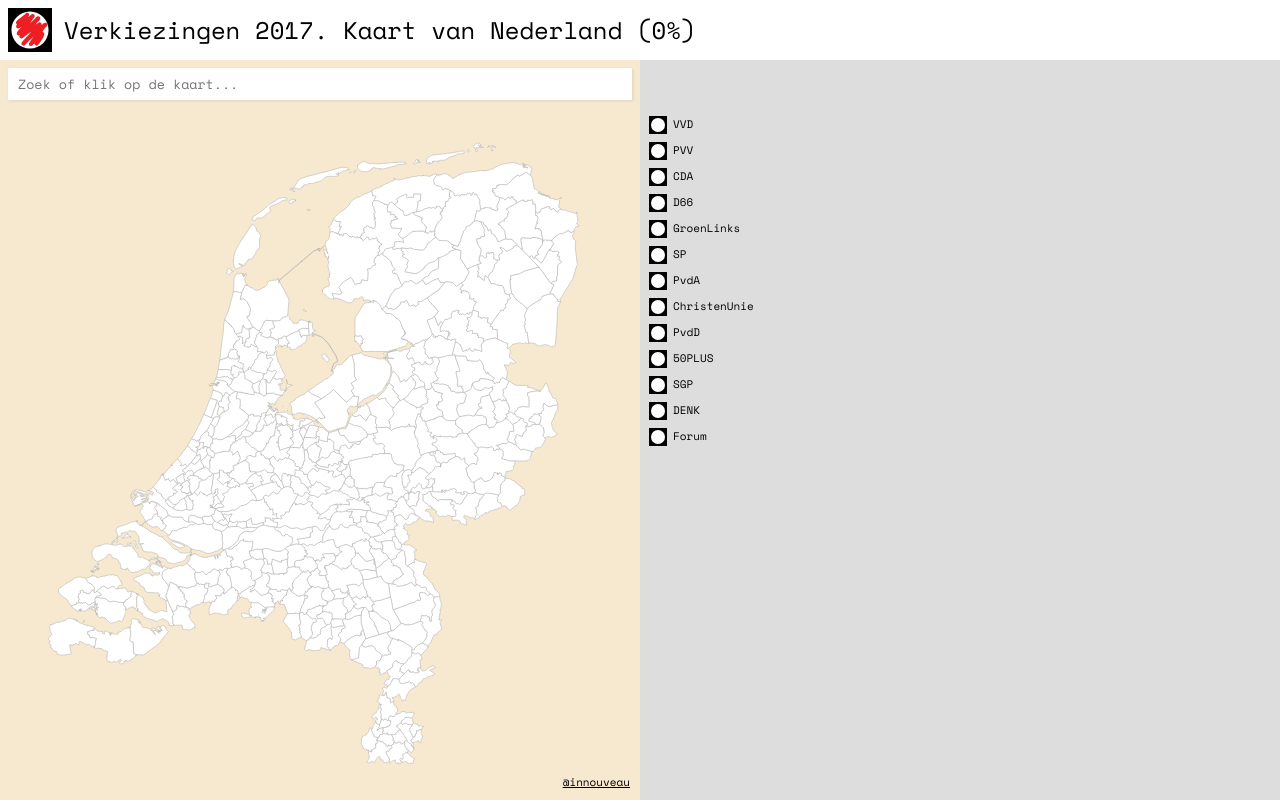
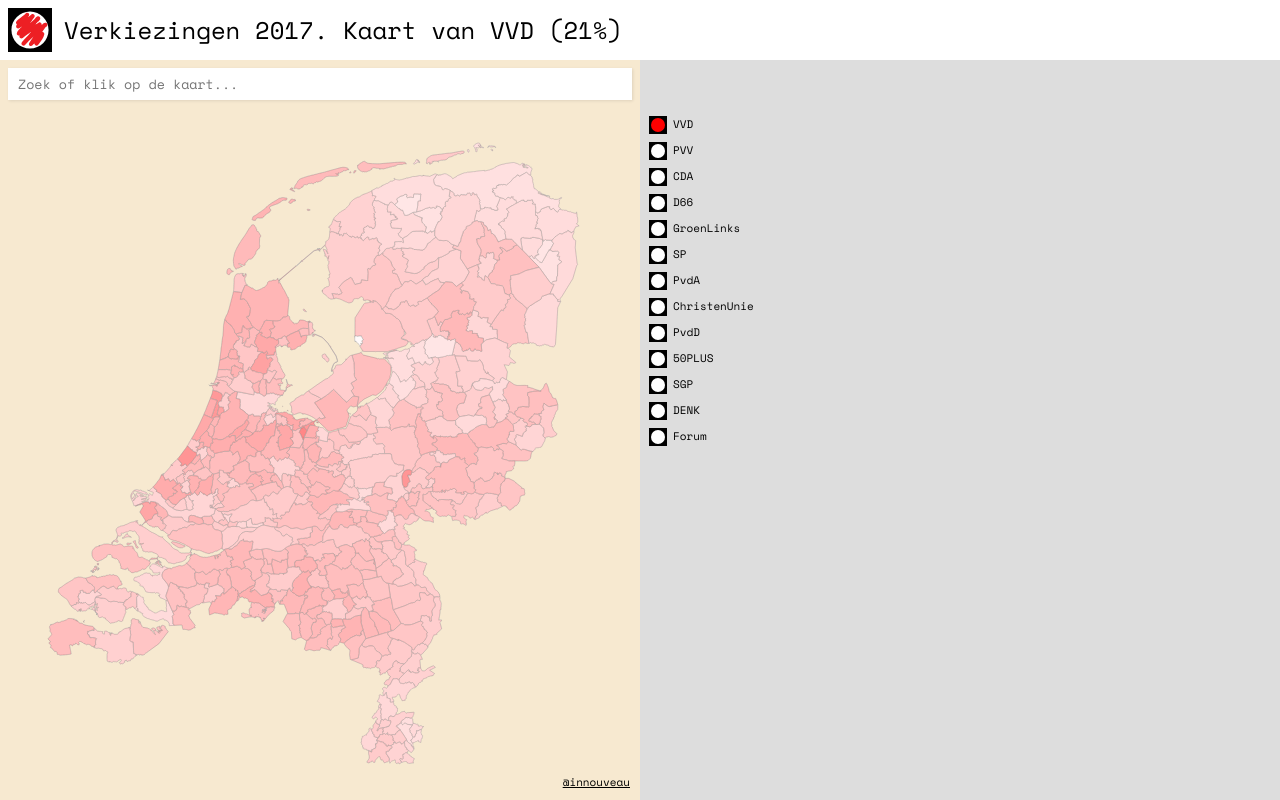
Before and after one commit to CapeSepias/verkiezingen, a Vue app: page / in a window 1280 px wide. Built offline with nearby package versions, Linux system fonts and the light colour scheme.

Commit message:
print only > 1 seat

```diff
--- a/src/app.vue
+++ b/src/app.vue
@@ -125,6 +125,8 @@
                         let party = this.$store.getters['parties/getItemByProperty']('title', partieString, true);
                         this.$store.commit('parties/toggle', party);
                     }
+                } else {
+                    this.$store.commit('parties/toggle', this.$store.state.parties.all[0]);
                 }
             }
         },
--- a/src/tools/canvas.js
+++ b/src/tools/canvas.js
@@ -30,7 +30,7 @@
 
 
 
-
+    if (alpha > (1 / 150)) {
         for (let path of municipality.paths) {
             ctx.fillStyle = '#fff';
             ctx.globalAlpha = 1;
@@ -39,6 +39,8 @@
             ctx.globalAlpha = alpha;
             drawPath(ctx, path, settings);
         }
+    }
+
 };
 
 const drawPath = function(ctx, path, settings) {
```
Also changed, not shown: public/assets/img/print.svg (added). Lines whose indentation alone changed are shown as unchanged.
